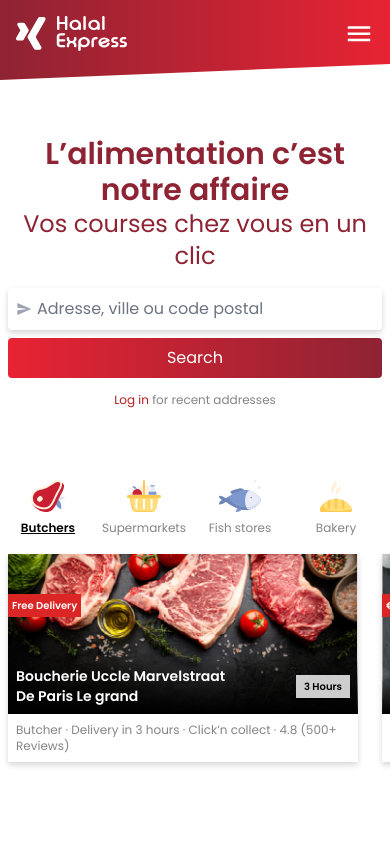
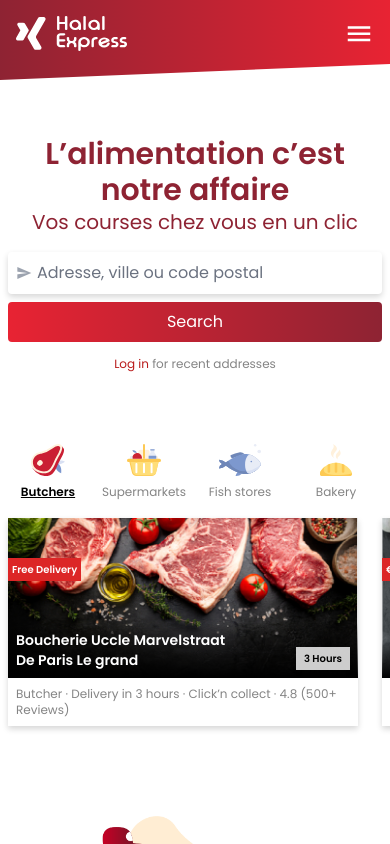
Before and after one commit to Lino004/hotalexpress, a Vue app: page / in a window 390 px wide. Built offline with nearby package versions, Linux system fonts and the light colour scheme.

Commit message:
correction

```diff
--- a/src/components/custom-form/CustomAutocompletHome.vue
+++ b/src/components/custom-form/CustomAutocompletHome.vue
@@ -33,7 +33,7 @@
             <i class="mdi mdi-map-marker"></i>
           </span>
           <div class="flex-1">
-            <p class="font-medium">{{item.label}}</p>
+            <p style="font-size: 15px" class="font-medium">{{item.label}}</p>
             <p class="text-sm">{{item.subLabel}}</p>
           </div>
         </div>
--- a/src/components/general/CardProduit.vue
+++ b/src/components/general/CardProduit.vue
@@ -9,7 +9,7 @@
         <div class="text-sm w-4/6">
           {{title}}
         </div>
-        <div class="bg-white bg-opacity-80 text-black py-1 px-2 shadow-box2 text-10px md:text-xs font-semibold">
+        <div class="self-end bg-white bg-opacity-80 text-black py-1 px-2 shadow-box2 text-10px md:text-xs font-semibold">
           {{labelBtn}}
         </div>
       </div>
--- a/src/views/Home.vue
+++ b/src/views/Home.vue
@@ -5,7 +5,7 @@
       <h1 class="px-2 md:px-0 text-3xl lg:text-42px text-grid1 text-center font-semibold">
         L’alimentation c’est notre affaire
       </h1>
-      <h1 class="px-2 md:px-0 text-2xl text-grid1 text-center">
+      <h1 class="px-2 md:px-0 text-xl md:text-2xl text-grid1 text-center">
         Vos courses chez vous en un clic
       </h1>
       <section class="flex items-center mx-auto w-full md:w-3/4 md:space-x-4 mt-4 mb-2 px-2 md:px-0">
@@ -77,7 +77,7 @@
       </section>
       <section class="flex flex-col lg:flex-row items-center space-x-0 lg:space-x-20  justify-center my-20">
         <img class="w-64 md:w-96" src="@/assets/images/illustrations/illustration1.png">
-        <div class="w-80 md:w-96 text-center lg:text-left">
+        <div class="w-80 md:w-96 text-center lg:text-left mt-3">
           <TabsBar
             :length="3"
             :value="1"/>
@@ -97,7 +97,7 @@
           <TabsBar
             :length="3"
             :value="2"
-            class="mb-5"/>
+            class=""/>
         </div>
         <div class="flex overflow-x-auto xl:grid xl:grid-cols-3 gap-4 py-2.5 ">
           <div v-for="(item, i) in itemsProduit" :key="i">
@@ -107,7 +107,7 @@
               :description="item.description"
               :label-btn="item.labelBtn"
               :img="item.img"
-              custom-class="min-w-300"/>
+              custom-class="min-w-300 ml-2 md:ml-0"/>
           </div>
         </div>
       </section>
```
Also changed, not shown: src/assets/images/illustrations/HE-app.svg (added), src/assets/images/illustrations/HE-delivery.svg (added).
